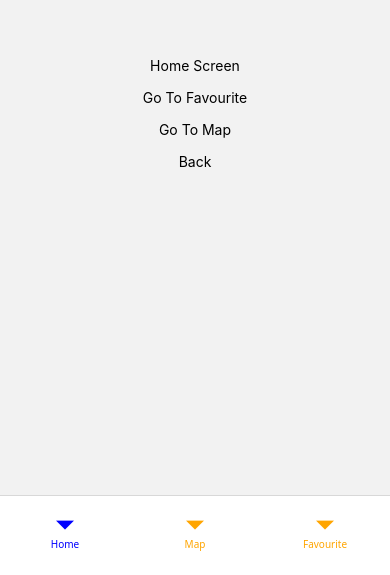
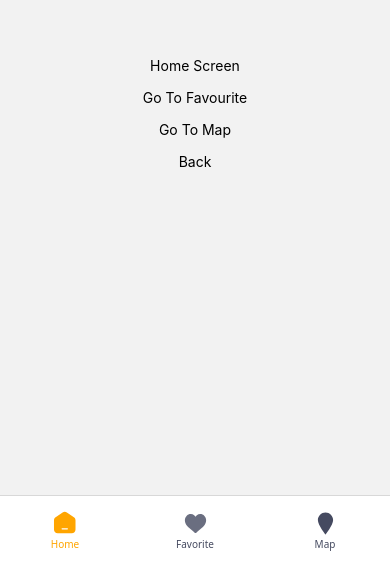
Before and after one commit to Utsob-Bin-Bari/TechnoNext, a React Native app: screen /Home in a window 390 px wide. Shown: the part 269-844 px from the top of the page. Built offline with nearby package versions, Linux system fonts and the light colour scheme.

Commit message:
Update footer (tab navigation bar) with svg icons

```diff
--- /dev/null
+++ b/assets/svgs/Favourite.tsx
@@ -0,0 +1,29 @@
+import React from 'react';
+import Svg, { Path } from 'react-native-svg';
+
+interface FavouriteProps {
+  size?: number; // Changed from string to number
+  color?: string;
+  opacity?: number;
+}
+
+const Favourite: React.FC<FavouriteProps> = ({
+  size = 23,
+  color = "#111827",
+  opacity = 0.8
+}) => {
+  const width = size - 2;
+  const height = size;
+
+  return (
+    <Svg width={width} height={height} viewBox="0 0 23 20" fill="none">
+      <Path
+        d="M20.0122 12.1509C18.7262 13.6998 16.8764 15.2748 14.7378 17.1009C14.0106 17.7214 13.1793 18.4272 12.3196 19.178C12.0928 19.3767 11.8016 19.4862 11.5001 19.4862C11.1986 19.4862 10.9074 19.3767 10.6806 19.178C9.82091 18.4272 8.9896 17.7214 8.26249 17.1009C6.13091 15.2748 4.27407 13.6998 2.98802 12.1509C1.55275 10.4196 0.88249 8.77114 0.88249 6.98062C0.85322 5.31147 1.45455 3.69269 2.56644 2.44746C3.10593 1.85898 3.76279 1.39012 4.49463 1.07111C5.22647 0.752104 6.01705 0.590034 6.81539 0.595354C8.02604 0.590271 9.20228 0.997945 10.1501 1.75114C10.6663 2.15181 11.1211 2.62576 11.5001 3.15799C11.8805 2.62687 12.3351 2.1531 12.8501 1.75114C13.798 0.997945 14.9742 0.590271 16.1849 0.595354C16.9829 0.589776 17.7732 0.751741 18.5047 1.07078C19.2362 1.38981 19.8926 1.85881 20.4314 2.44746C21.5442 3.69234 22.1464 5.31116 22.1178 6.98062C22.1178 8.77114 21.4475 10.4196 20.0122 12.1509Z"
+        fill={color}
+        fillOpacity={opacity}
+      />
+    </Svg>
+  );
+};
+
+export default Favourite;
--- /dev/null
+++ b/assets/svgs/Home.tsx
@@ -0,0 +1,39 @@
+import React from 'react';
+import { View } from 'react-native';
+import Svg, { Path, SvgProps } from 'react-native-svg';
+import {Colors} from '../../src/presentation/constants/Colors';
+
+interface HomeIconProps extends SvgProps {
+  size?: number;
+  style?: object;
+  color?: string;
+}
+
+const HomeIcon: React.FC<HomeIconProps> = ({
+  size = 26,
+  style = {},
+  color = Colors.TabIcons,
+  ...props
+}) => {
+  return (
+    <View style={style}>
+      <Svg
+        width={size}
+        height={size}
+        viewBox="0 0 25 26"
+        fill="none"
+        accessibilityLabel="Home Icon"
+        {...props}
+      >
+        <Path
+          fillRule="evenodd"
+          clipRule="evenodd"
+          d="M9.50465 1.47678C10.8386 0.564055 12.5962 0.564055 13.9302 1.47678L21.2075 6.45602C22.2751 7.18644 22.9133 8.39658 22.9133 9.69008V19.1144C22.9133 21.2785 21.1589 23.0329 18.9948 23.0329H4.44006C2.27589 23.0329 0.521484 21.2785 0.521484 19.1144V9.69008C0.521484 8.39658 1.15979 7.18644 2.22731 6.45602L9.50465 1.47678ZM8.91843 17.9948C8.60927 17.9948 8.35863 18.2454 8.35863 18.5546C8.35863 18.8637 8.60927 19.1144 8.91843 19.1144H14.5164C14.8255 19.1144 15.0762 18.8637 15.0762 18.5546C15.0762 18.2454 14.8255 17.9948 14.5164 17.9948H8.91843Z"
+          fill={color}
+        />
+      </Svg>
+    </View>
+  );
+};
+
+export default HomeIcon;
--- /dev/null
+++ b/assets/svgs/Map.tsx
@@ -0,0 +1,25 @@
+import React from 'react';
+import Svg, { Path } from 'react-native-svg';
+
+interface MapProps {
+  size?: number;
+  color?: string;
+}
+
+const Map: React.FC<MapProps> = ({
+  size = 24,
+  color = "#111827"
+}) => {
+  const width = size;
+  const height = size;
+  return (
+    <Svg width={width} height={height} viewBox="0 0 576 512" fill="none">
+      <Path
+        d="M288 0C191.6 0 112 80.3 112 176c0 116.7 176 336 176 336s176-219.3 176-336C464 80.3 384.4 0 288 0zm0 256a80 80 0 1 0 0-160 80 80 0 1 0 0 160z"
+        fill={color}
+      />
+    </Svg>
+  );
+};
+
+export default Map;
--- /dev/null
+++ b/src/presentation/constants/Colors.ts
@@ -0,0 +1,32 @@
+type ColorHex = `#${string}` | `${string}`;
+
+export const Colors: Record<string, ColorHex> = {
+  Orange: "#FFA500",
+  LightOrange:"FFD580",
+  RedOrange:"FF4500",
+  Tomato:"FF6347",
+  Gold:"FF6347",
+  Black: "#111827",
+  Teal: "#17A2BB",
+  Purple: "#E9D8F6",
+  Grey: "#EDF1F3",
+  Blue: "#007BFF",
+  White: "#FFFFFF",
+  DeepGrey: "#A1A1A1",
+  DarkGrey: "#6B7280",
+  PurpleBack: "#E9E0F2",
+  PurpleBorder: "#FAF3FA",
+  OrangeBorder: "#F0DAAF",
+  LightGrey:"#F8F9FA",
+  BorderGrey:"#E3E3E3",
+  TabIcons:"#454A60",
+  Red: "#D80027",
+  ShoppingBagGrey:"#E0E5E8",
+  Green:"#00D607",
+  DeepPurple:"#B37DFF",
+  PurpleBlue:"#5ED2FF",
+  BlackAlter:'#171D38',
+  RedDelete:'#FF0E39',
+  BlackToggle:"#747788",
+  GreyToggle:"#F6F6F7",
+};
--- a/src/presentation/navigation/TabNavigator.tsx
+++ b/src/presentation/navigation/TabNavigator.tsx
@@ -7,6 +7,10 @@ import Favourite from '../screens/Favourite';
 import ProductDetails from '../screens/ProductDetails';
 import Map from '../screens/Map';
 import { TabParamList } from '../../domain/types/navigation';
+import HomeIcon from '../../../assets/svgs/Home';
+import MapIcon from '../../../assets/svgs/Map';
+import FavouriteIcon from '../../../assets/svgs/Favourite';
+import { Colors } from '../constants/Colors';
 
 const Tab = createBottomTabNavigator<TabParamList>();
 
@@ -27,25 +31,41 @@ const TabNavigator = () => {
           paddingTop: 8,
           backgroundColor: "white",
         },
-        tabBarActiveTintColor: 'blue',
-        tabBarInactiveTintColor: 'orange',
+        tabBarActiveTintColor: Colors.Orange,
+        tabBarInactiveTintColor: Colors.TabIcons,
       }}
     >
       {/* Screens with tab bar */}
       <Tab.Screen
         name="Home"
         component={Home}
+        options={{
+          tabBarLabel: 'Home',
+          tabBarIcon: ({color, size}) => (
+            <HomeIcon color={color} size={size}/>
+          )
+        }}
+      />
+      <Tab.Screen
+        name="Favourite"
+        component={Favourite}
+                options={{
+          tabBarLabel:'Favorite',
+          tabBarIcon: ({color, size}) => (
+            <FavouriteIcon color={color} size={size}/>
+          )
+        }}
       />
       <Tab.Screen
         name="Map"
         component={Map}
+        options={{
+          tabBarLabel:'Map',
+          tabBarIcon: ({color, size}) => (
+            <MapIcon color={color} size={size}/>
+          )
+        }}
       />
-      <Tab.Screen
-        name="Favourite"
-        component={Favourite}
-      />
-
-      {/* Screens without tab bar */}
       <Tab.Screen
         name="Login"
         component={Login}
```
Also changed, not shown: 1 other file (tests, documents, lock files or other folders).
